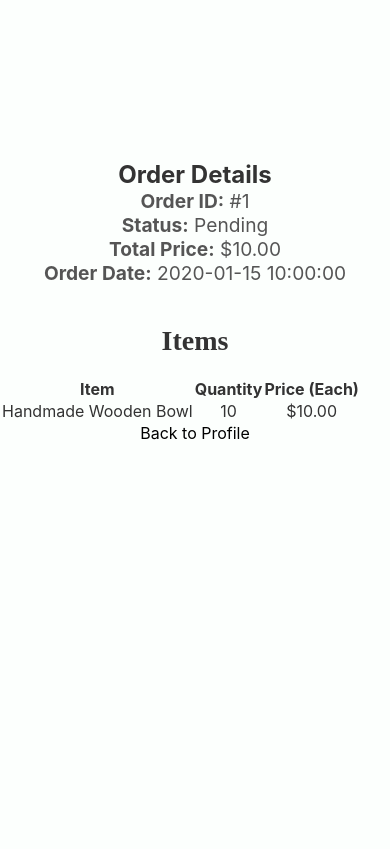
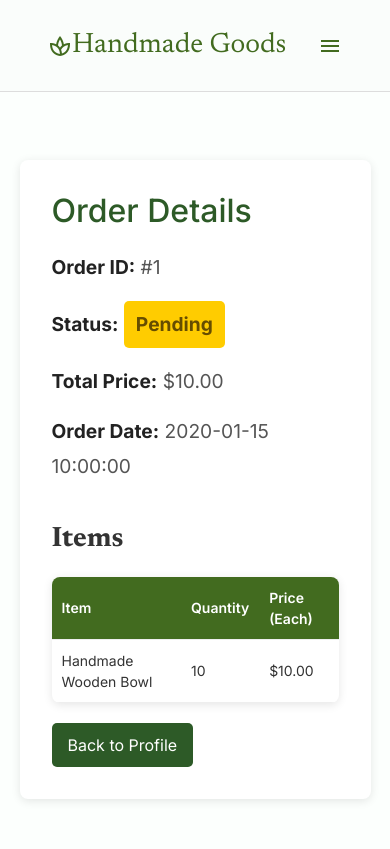
Before and after one commit to lhenon999/cosc-360-project, a PHP site: page /pages/order_details.php?order_id=1 in a window 390 px wide. Before the commit the page ends 440 px from the top, so only its background shows below. Run offline with PHP 8.4, Linux system fonts and the light colour scheme; a user stored in the database is signed in; data comes from the database, SQL or seed files in the repository; tables that the repository leaves empty hold one stand-in row (values such as "Sample post").

Commit message:
order details page

```diff
--- /dev/null
+++ b/handmade_goods/assets/css/order_details.css
@@ -0,0 +1,104 @@
+.order-details-container {
+    max-width: 800px;
+    margin: 50px auto;
+    background-color: #fff;
+    padding: 2rem;
+    border-radius: 8px;
+    box-shadow: 0 2px 10px rgba(0, 0, 0, 0.1);
+}
+
+.order-details-container h2 {
+    font-size: 2rem;
+    color: #2d5a27;
+    margin-bottom: 20px;
+}
+
+.order-info {
+    font-size: 1rem;
+    color: #444;
+    line-height: 1.8;
+}
+
+.order-info strong {
+    color: #222;
+}
+
+.order-status {
+    font-weight: bold;
+    padding: 6px 12px;
+    border-radius: 5px;
+    display: inline-block;
+}
+
+.status-pending {
+    background-color: #ffcc00;
+    color: #664d00;
+}
+
+.status-shipped {
+    background-color: #17a2b8;
+    color: white;
+}
+
+.status-delivered {
+    background-color: #28a745;
+    color: white;
+}
+
+.status-cancelled {
+    background-color: #dc3545;
+    color: white;
+}
+
+.order-items-table {
+    width: 100%;
+    border-collapse: collapse;
+    margin-top: 20px;
+    background-color: #fff;
+    border-radius: 8px;
+    overflow: hidden;
+    box-shadow: 0 2px 10px rgba(0, 0, 0, 0.1);
+}
+
+.order-items-table thead {
+    background-color: #426B1F;
+    color: white;
+}
+
+.order-items-table th, .order-items-table td {
+    padding: 14px 18px;
+    text-align: left;
+    border-bottom: 1px solid #eee;
+    font-size: 16px;
+}
+
+.order-items-table th {
+    font-weight: 600;
+}
+
+.back-btn {
+    display: inline-block;
+    padding: 10px 16px;
+    background-color: #2d5a27;
+    color: white;
+    border-radius: 5px;
+    text-decoration: none;
+    font-size: 16px;
+    transition: background 0.3s ease;
+    margin-top: 20px;
+}
+
+.back-btn:hover {
+    background-color: #1e3f1a;
+}
+
+@media (max-width: 768px) {
+    .order-details-container {
+        width: 90%;
+    }
+
+    .order-items-table th, .order-items-table td {
+        padding: 10px;
+        font-size: 14px;
+    }
+}
--- a/handmade_goods/pages/order_details.php
+++ b/handmade_goods/pages/order_details.php
@@ -45,21 +45,47 @@ $stmt->close();
 
 <!DOCTYPE html>
 <html lang="en">
+
 <head>
-    <meta charset="UTF-8">
+<meta charset="UTF-8">
+    <meta name="viewport" content="width=device-width, initial-scale=1.0">
     <title>Order Details</title>
+
+    <style>
+        @import url('https://fonts.googleapis.com/css2?family=Inter:ital,opsz,wght@0,14..32,100..900;1,14..32,100..900&family=Newsreader:ital,opsz,wght@0,6..72,200..800;1,6..72,200..800&display=swap');
+    </style>
+    <link rel="stylesheet"
+        href="https://fonts.googleapis.com/css2?family=Material+Symbols+Outlined:opsz,wght,FILL,GRAD@24,400,0,0" />
+    <script src="https://ajax.googleapis.com/ajax/libs/jquery/3.7.1/jquery.min.js"></script>
+
+    <link rel="stylesheet" href="https://cdnjs.cloudflare.com/ajax/libs/bootstrap/5.3.0/css/bootstrap.min.css">
     <link rel="stylesheet" href="../assets/css/globals.css">
+    <link rel="stylesheet" href="../assets/css/navbar.css">
+    <link rel="stylesheet" href="../assets/css/order_details.css">
 </head>
+
 <body>
-    <div class="container">
+    <?php include '../assets/html/navbar.php'; ?>
+    <div class="order-details-container">
         <h2>Order Details</h2>
-        <p><strong>Order ID:</strong> #<?= $order["id"] ?></p>
-        <p><strong>Status:</strong> <?= htmlspecialchars($order["status"]) ?></p>
-        <p><strong>Total Price:</strong> $<?= number_format($order["total_price"], 2) ?></p>
-        <p><strong>Order Date:</strong> <?= $order["created_at"] ?></p>
+
+        <div class="order-info">
+            <p><strong>Order ID:</strong> #<?= $order["id"] ?></p>
+            <p><strong>Status:</strong>
+                <span class="order-status
+                    <?= strtolower($order["status"]) === 'pending' ? 'status-pending' : '' ?>
+                    <?= strtolower($order["status"]) === 'shipped' ? 'status-shipped' : '' ?>
+                    <?= strtolower($order["status"]) === 'delivered' ? 'status-delivered' : '' ?>
+                    <?= strtolower($order["status"]) === 'cancelled' ? 'status-cancelled' : '' ?>">
+                    <?= htmlspecialchars($order["status"]) ?>
+                </span>
+            </p>
+            <p><strong>Total Price:</strong> $<?= number_format($order["total_price"], 2) ?></p>
+            <p><strong>Order Date:</strong> <?= $order["created_at"] ?></p>
+        </div>
 
         <h3>Items</h3>
-        <table class="table table-bordered">
+        <table class="order-items-table">
             <thead>
                 <tr>
                     <th>Item</th>
@@ -78,7 +104,8 @@ $stmt->close();
             </tbody>
         </table>
 
-        <a href="../pages/profile.php" class="btn btn-secondary">Back to Profile</a>
+        <a href="../pages/profile.php" class="back-btn">Back to Profile</a>
     </div>
 </body>
+
 </html>
```
